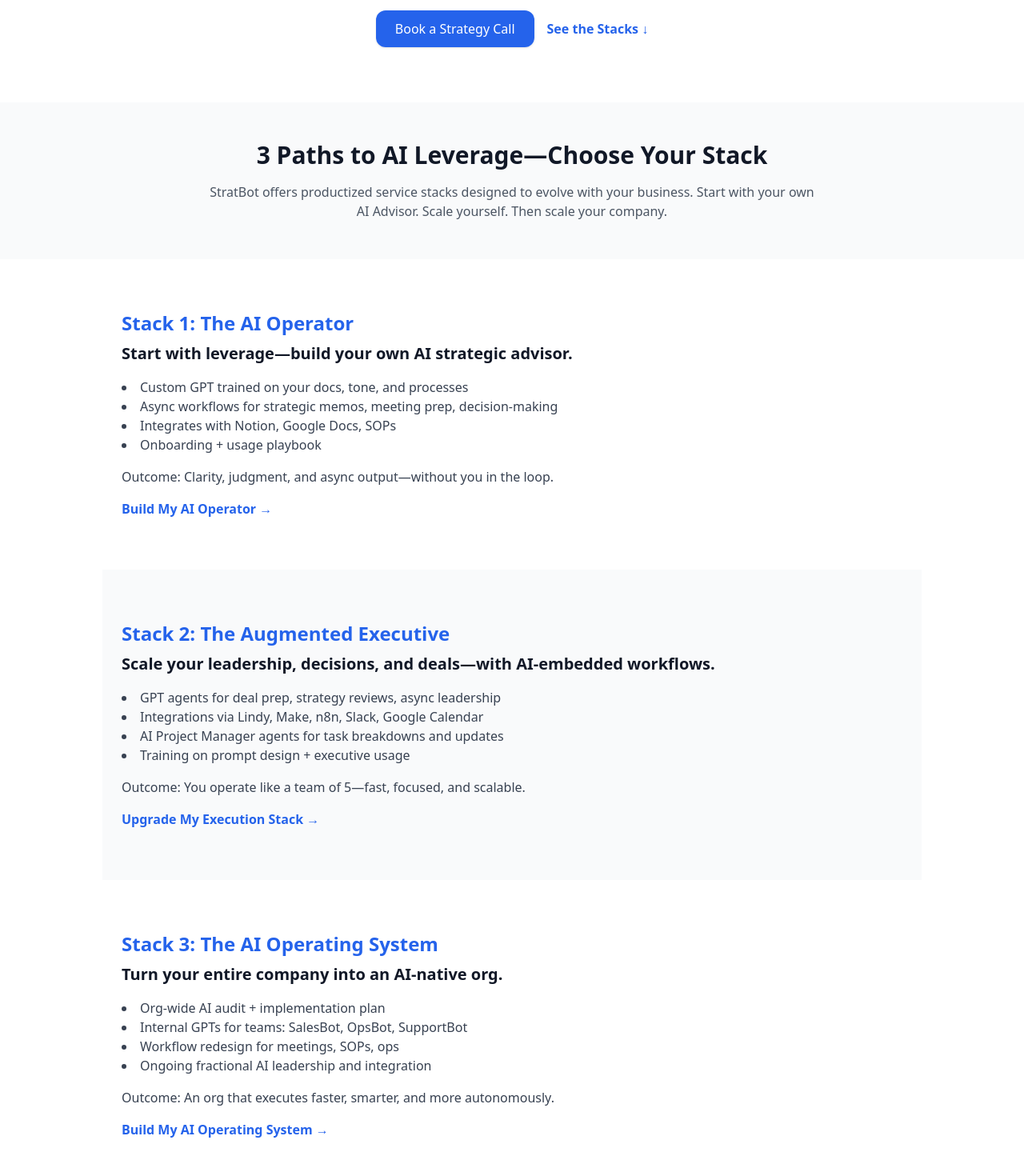
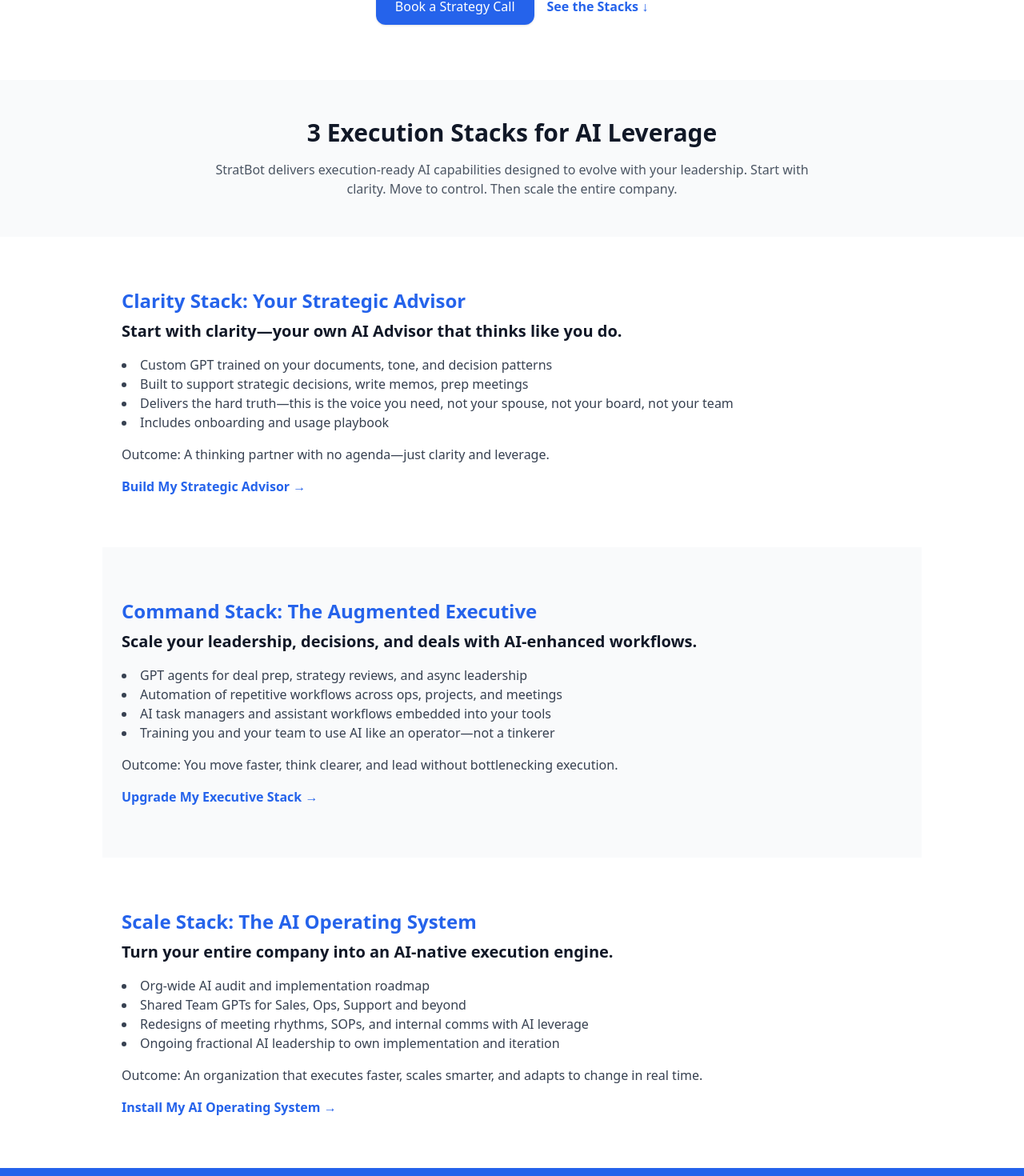
Before and after one commit to TalonAI/stratbot-site, a Next.js app: page /services in a window 1280 px wide. Shown: the part 304-1774 px from the top of the page at 80% size. Built offline with nearby package versions, Linux system fonts and the light colour scheme.

Commit message:
Finalize Execution Stacks page with Clarity, Command, Scale naming

```diff
--- a/pages/services.js
+++ b/pages/services.js
@@ -1,10 +1,7 @@
 import React from 'react';
-import Layout from '../components/Layout';
-import Link from 'next/link';
 
 export default function Services() {
   return (
-    <Layout>
     <div className="bg-white text-gray-900">
 
       {/* Hero Section */}
@@ -20,51 +17,51 @@
       {/* Intro Section */}
       <section className="bg-gray-50 py-12 px-6" id="stacks">
         <div className="max-w-3xl mx-auto text-center">
-            <h2 className="text-3xl font-bold mb-4">3 Paths to AI Leverage—Choose Your Stack</h2>
-            <p className="text-gray-600">StratBot offers productized service stacks designed to evolve with your business. Start with your own AI Advisor. Scale yourself. Then scale your company.</p>
+          <h2 className="text-3xl font-bold mb-4">3 Execution Stacks for AI Leverage</h2>
+          <p className="text-gray-600">StratBot delivers execution-ready AI capabilities designed to evolve with your leadership. Start with clarity. Move to control. Then scale the entire company.</p>
         </div>
       </section>
 
-        {/* Stack 1 */}
+      {/* Clarity Stack */}
       <section className="py-16 px-6 max-w-5xl mx-auto">
-          <h3 className="text-2xl font-bold mb-2 text-blue-600">Stack 1: The AI Operator</h3>
-          <p className="text-xl font-semibold mb-4">Start with leverage—build your own AI strategic advisor.</p>
+        <h3 className="text-2xl font-bold mb-2 text-blue-600">Clarity Stack: Your Strategic Advisor</h3>
+        <p className="text-xl font-semibold mb-4">Start with clarity—your own AI Advisor that thinks like you do.</p>
         <ul className="list-disc list-inside text-gray-700 mb-4">
-            <li>Custom GPT trained on your docs, tone, and processes</li>
-            <li>Async workflows for strategic memos, meeting prep, decision-making</li>
-            <li>Integrates with Notion, Google Docs, SOPs</li>
-            <li>Onboarding + usage playbook</li>
+          <li>Custom GPT trained on your documents, tone, and decision patterns</li>
+          <li>Built to support strategic decisions, write memos, prep meetings</li>
+          <li>Delivers the hard truth—this is the voice you need, not your spouse, not your board, not your team</li>
+          <li>Includes onboarding and usage playbook</li>
         </ul>
-          <p className="mb-4 text-gray-700">Outcome: Clarity, judgment, and async output—without you in the loop.</p>
-          <a href="/contact" className="text-blue-600 font-semibold hover:underline">Build My AI Operator →</a>
+        <p className="mb-4 text-gray-700">Outcome: A thinking partner with no agenda—just clarity and leverage.</p>
+        <a href="/contact" className="text-blue-600 font-semibold hover:underline">Build My Strategic Advisor →</a>
       </section>
 
-        {/* Stack 2 */}
+      {/* Command Stack */}
       <section className="bg-gray-50 py-16 px-6 max-w-5xl mx-auto">
-          <h3 className="text-2xl font-bold mb-2 text-blue-600">Stack 2: The Augmented Executive</h3>
-          <p className="text-xl font-semibold mb-4">Scale your leadership, decisions, and deals—with AI-embedded workflows.</p>
+        <h3 className="text-2xl font-bold mb-2 text-blue-600">Command Stack: The Augmented Executive</h3>
+        <p className="text-xl font-semibold mb-4">Scale your leadership, decisions, and deals with AI-enhanced workflows.</p>
         <ul className="list-disc list-inside text-gray-700 mb-4">
-            <li>GPT agents for deal prep, strategy reviews, async leadership</li>
-            <li>Integrations via Lindy, Make, n8n, Slack, Google Calendar</li>
-            <li>AI Project Manager agents for task breakdowns and updates</li>
-            <li>Training on prompt design + executive usage</li>
+          <li>GPT agents for deal prep, strategy reviews, and async leadership</li>
+          <li>Automation of repetitive workflows across ops, projects, and meetings</li>
+          <li>AI task managers and assistant workflows embedded into your tools</li>
+          <li>Training you and your team to use AI like an operator—not a tinkerer</li>
         </ul>
-          <p className="mb-4 text-gray-700">Outcome: You operate like a team of 5—fast, focused, and scalable.</p>
-          <a href="/contact" className="text-blue-600 font-semibold hover:underline">Upgrade My Execution Stack →</a>
+        <p className="mb-4 text-gray-700">Outcome: You move faster, think clearer, and lead without bottlenecking execution.</p>
+        <a href="/contact" className="text-blue-600 font-semibold hover:underline">Upgrade My Executive Stack →</a>
       </section>
 
-        {/* Stack 3 */}
+      {/* Scale Stack */}
       <section className="py-16 px-6 max-w-5xl mx-auto">
-          <h3 className="text-2xl font-bold mb-2 text-blue-600">Stack 3: The AI Operating System</h3>
-          <p className="text-xl font-semibold mb-4">Turn your entire company into an AI-native org.</p>
+        <h3 className="text-2xl font-bold mb-2 text-blue-600">Scale Stack: The AI Operating System</h3>
+        <p className="text-xl font-semibold mb-4">Turn your entire company into an AI-native execution engine.</p>
         <ul className="list-disc list-inside text-gray-700 mb-4">
-            <li>Org-wide AI audit + implementation plan</li>
-            <li>Internal GPTs for teams: SalesBot, OpsBot, SupportBot</li>
-            <li>Workflow redesign for meetings, SOPs, ops</li>
-            <li>Ongoing fractional AI leadership and integration</li>
+          <li>Org-wide AI audit and implementation roadmap</li>
+          <li>Shared Team GPTs for Sales, Ops, Support and beyond</li>
+          <li>Redesigns of meeting rhythms, SOPs, and internal comms with AI leverage</li>
+          <li>Ongoing fractional AI leadership to own implementation and iteration</li>
         </ul>
-          <p className="mb-4 text-gray-700">Outcome: An org that executes faster, smarter, and more autonomously.</p>
-          <a href="/contact" className="text-blue-600 font-semibold hover:underline">Build My AI Operating System →</a>
+        <p className="mb-4 text-gray-700">Outcome: An organization that executes faster, scales smarter, and adapts to change in real time.</p>
+        <a href="/contact" className="text-blue-600 font-semibold hover:underline">Install My AI Operating System →</a>
       </section>
 
       {/* Final CTA */}
@@ -75,6 +72,5 @@
       </section>
 
     </div>
-    </Layout>
   );
 }
```
Lines whose indentation alone changed are shown as unchanged.
